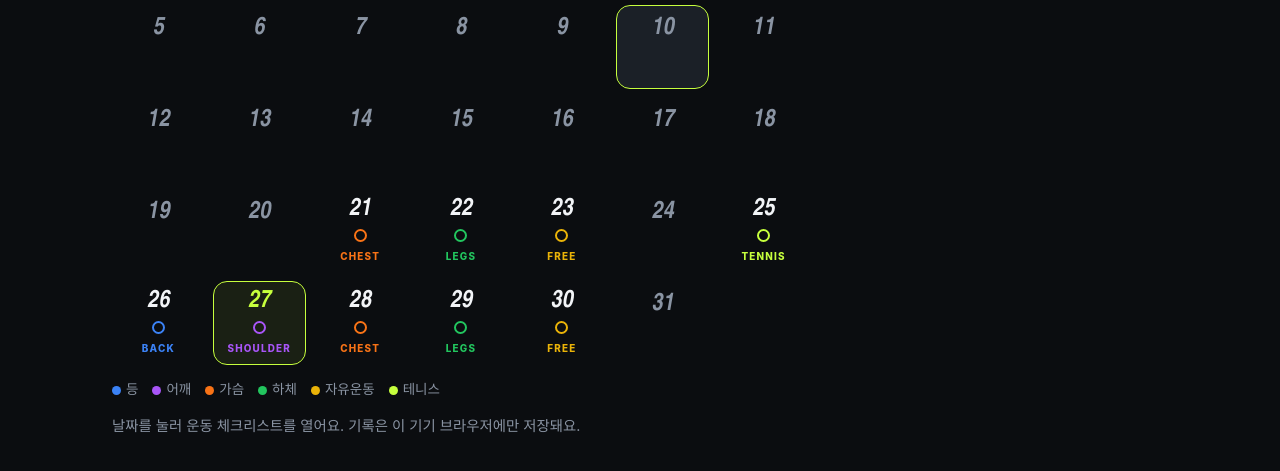
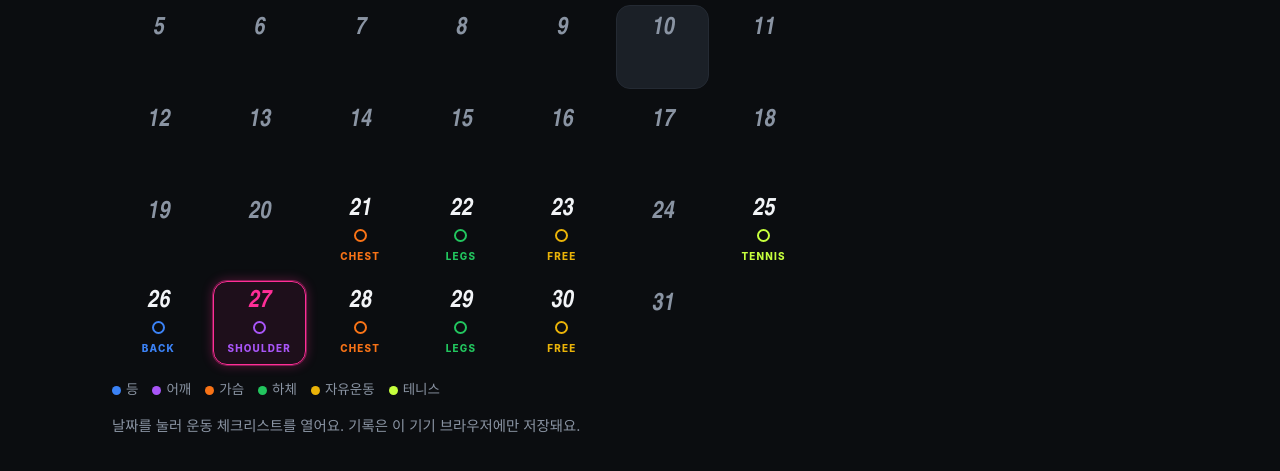
Before and after one commit to theikks/workout-calendar, a plain HTML site: page index.html in a window 1280 px wide. Both pictures are taken after a click on the button "10". Shown: the part 349-820 px from the top of the page. Drawn offline with Linux system fonts and the light colour scheme; a web font is replaced by a local one.

Commit message:
today highlighted with neon pink border
Co-Authored-By: Claude Sonnet 5.5 <noreply@anthropic.com>

```diff
--- a/index.html
+++ b/index.html
@@ -107,6 +107,9 @@ dialog .panel{border:0;position:static}
 .cell.sel{background:var(--card2);box-shadow:none;border-color:var(--lime)}
 .legend{display:flex;flex-wrap:wrap;gap:6px 14px;margin-top:14px;font-size:.75rem;color:var(--mute)}
 .legend i{display:inline-block;width:9px;height:9px;border-radius:50%;margin-right:5px;vertical-align:-1px}
+.cell.today{border-color:#ff2e97;background:#ff2e9714;box-shadow:0 0 0 1px #ff2e9766,0 0 12px #ff2e9755;outline:0}
+.cell.today .n{color:#ff2e97}
+.cell.sel:not(.today){border-color:var(--line);background:var(--card2)}
 </style>
 </head>
 <body>
```
